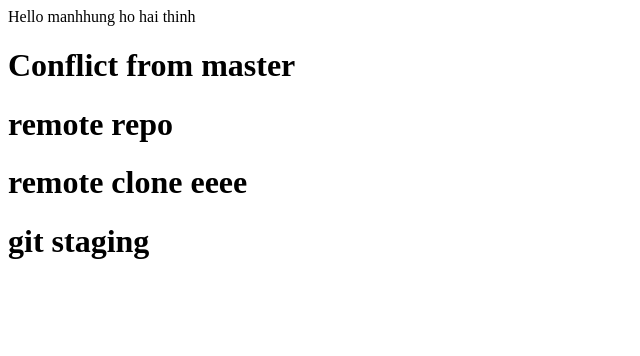
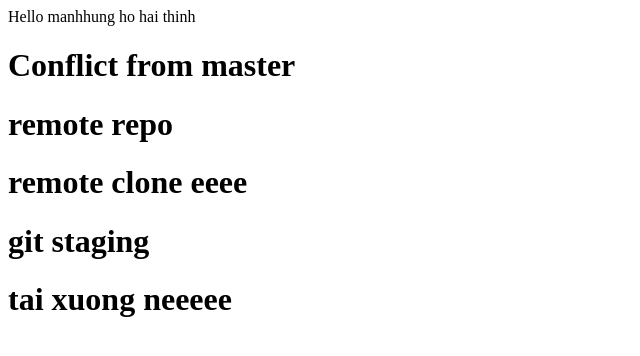
Before and after one commit to hodangmanhhung/name, a plain HTML site: page index.html in a window 1280 px wide. Shown: the whole page, without its empty margins (0-640 px from the left). Drawn offline with Linux system fonts and the light colour scheme.

Commit message:
Update index.html

```diff
--- a/index.html
+++ b/index.html
@@ -15,6 +15,7 @@ hai thinh
 <h1> remote clone eeee</h1>
 <h1> git staging
 </h1>
+    <h1>tai xuong neeeee</h1>
 
 </body>
 </html>
```
